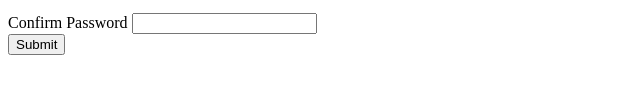
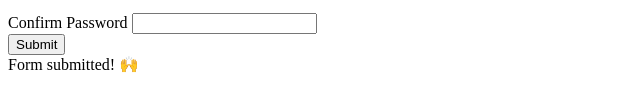
Before and after one commit to cmoratagarcia/constraint-validation, a plain HTML site: page index.html in a window 1280 px wide. Shown: the part 274-386 px from the top of the page, without its empty margins (0-640 px from the left). Drawn offline with Linux system fonts and the light colour scheme.

```diff
--- a/index.html
+++ b/index.html
@@ -62,9 +62,9 @@
             required
           />
         </div>
-
         <button class="submit">Submit</button>
       </form>
+      <asode id="high-five" style="display: block;">Form submitted! 🙌</div>
     </div>
   </body>
   <script src="script.js"></script>
```
